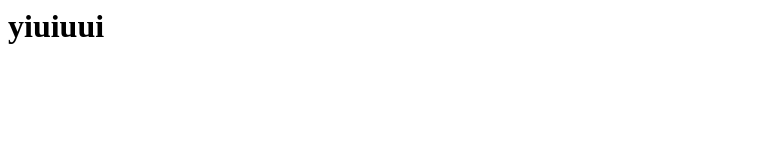
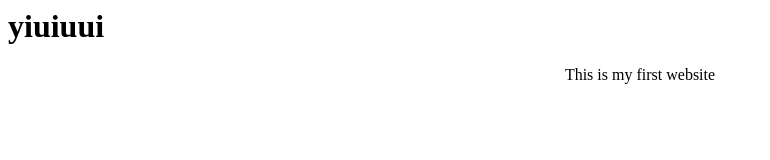
Before and after one commit to Chandrakul/websiteofch, a plain HTML site: page index.html in a window 1280 px wide. Shown: the whole page, without its empty margins (0-770 px from the left). Drawn offline with Linux system fonts and the light colour scheme.

Commit message:
Update index.html

```diff
--- a/index.html
+++ b/index.html
@@ -1,3 +1,4 @@
 <html>
 	<h1>yiuiuui</h1>
+	<p align="center">This is my first website</p>
 </html>
```
